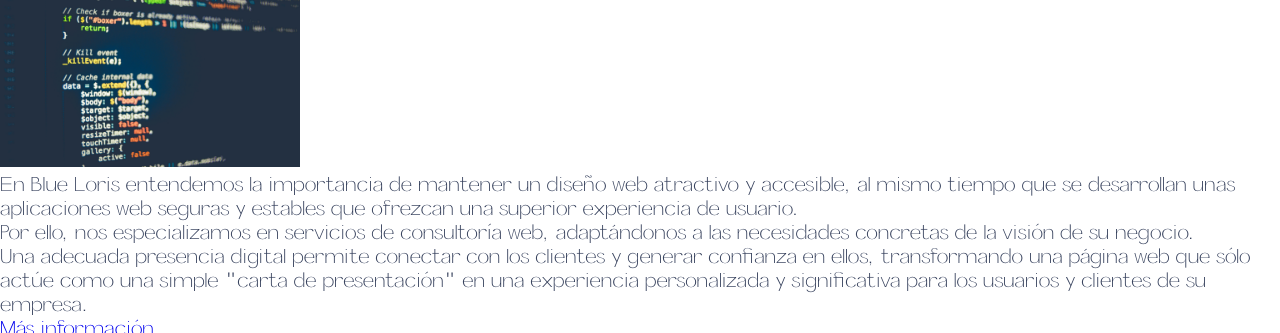
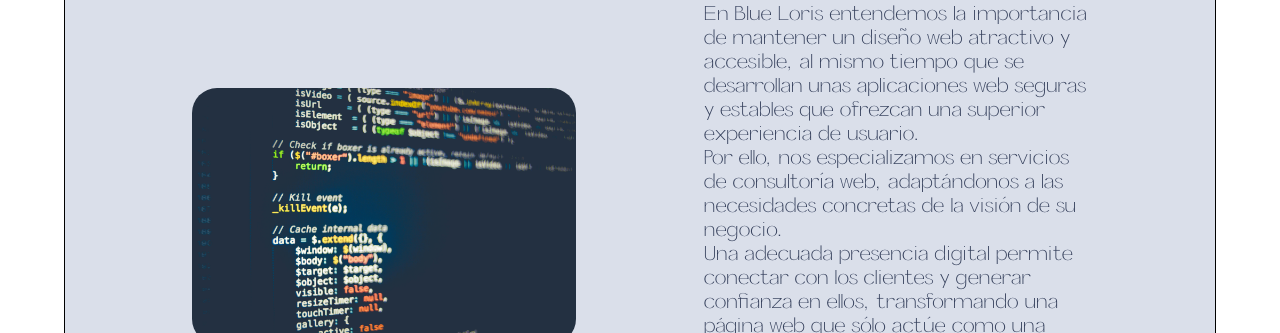
Before and after one commit to Albert0PB/DIW_1-10, a plain HTML site: page servicios.html in a window 1280 px wide. Shown: the part 245-578 px from the top of the page. Drawn offline with Linux system fonts and the light colour scheme.

Commit message:
añade servicios a medias

```diff
--- a/css/main.css
+++ b/css/main.css
@@ -2,11 +2,6 @@ main
 {
     margin-left: 5vw;
     margin-right: 5vw;;
-}
-
-main > h1
-{
-
 }
 
 main > article
--- /dev/null
+++ b/css/servicios.css
@@ -0,0 +1,42 @@
+article
+{
+    background-color: var(--neutral-300);
+    margin-top: 2vh;
+    margin-bottom: 2vh;
+    border: 1px solid black;
+    margin-left: 5vw;
+    margin-right: 5vw;
+    border-radius: var(--border-radius);
+}
+
+.service > img
+{
+    border-radius: var(--border-radius);
+    width: 30vw;
+}
+
+.service > .service-text
+{
+    width: 30vw;
+}
+
+.service
+{
+    display: flex;
+    justify-content: space-evenly;
+    align-items: center;
+    margin-top: 2vh;
+    margin-bottom: 2vh;
+}
+
+article > a
+{
+    margin-left: 85%;
+    background-color: var(--primary-500);
+    color: white;
+    font-weight: 800;
+    text-decoration: none;
+    border-radius: var(--border-radius);
+
+
+}
--- a/servicios.html
+++ b/servicios.html
@@ -5,6 +5,7 @@
     <meta name="viewport" content="width=device-width, initial-scale=1.0">
     <meta name="author" content="Manuel Jesús Ruiz García">
     <meta name="author" content="Alberto Pérez Bernabeu">
+    <link rel="stylesheet" href="/css/servicios.css">
     <link rel="stylesheet" href="/css/theme.css">
     <title>Servicios</title>
 </head>
@@ -36,7 +37,9 @@
         <article>
             <h2>Consultoría Web</h2>
             <!-- La imagen y los párrafos puede que deban meterse en el futuro en un div para hacer un flex -->
+            <div class="service">
                 <img src="assets/img/detalles-cons-web.jpg " alt="Img cons web" width="300">
+                <div class="service-text">
                     <p>
                         En Blue Loris entendemos la importancia de mantener un diseño web atractivo
                         y accesible, al mismo tiempo que se desarrollan unas aplicaciones web seguras
@@ -52,8 +55,11 @@
                         "carta de presentación" en una experiencia personalizada y significativa para
                         los usuarios y clientes de su empresa.
                     </p>
+                </div>
+            </div>
             <a href="consultoria-web.html">Más información</a>
         </article>
+        <div class="lower-services">
             <article>
                 <h2>Servicio de Desarrollo</h2>
                 <p>
@@ -90,6 +96,7 @@
                 </p>
                 <a href="#">Más información</a>
             </article>
+        </div>
     </main>
     <footer class="footer-06">
 		<div class="row pt-4">
```
Lines whose indentation alone changed are shown as unchanged.
